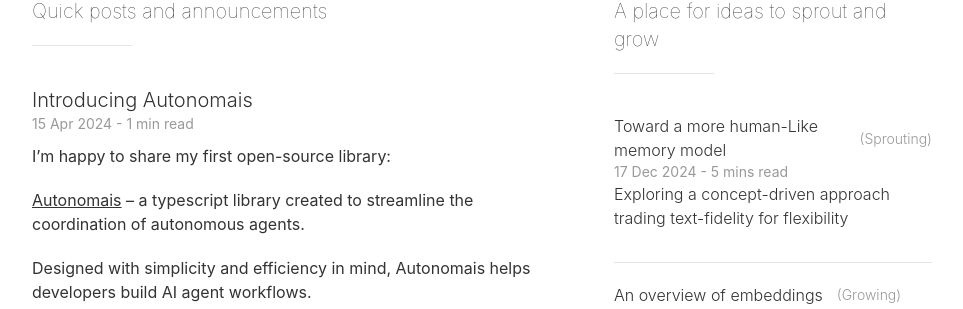
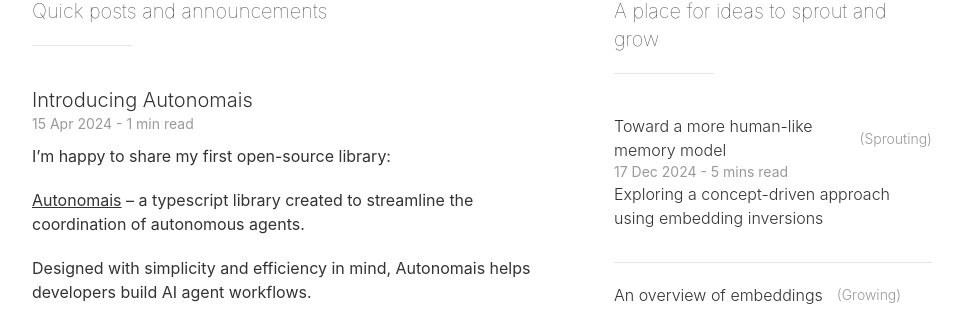
Before and after one commit to nyvyn/nyvyn.github.io, a Jekyll site: the page built from _pages/index.markdown, in a window 1280 px wide. Shown: the part 341-650 px from the top of the page, without its empty margins (158-1121 px from the left). Built offline with Jekyll 4.4.1, drawn with Linux system fonts in a browser that asks for light colours.

Commit message:
Correct typos and refine description in memory model note
Fixed capitalization in the title and adjusted the description for clarity. Also corrected a minor typo in the body to improve readability and accuracy of the content.

```diff
--- a/_notes/2024-12-17-lossy-embedding-inversion.markdown
+++ b/_notes/2024-12-17-lossy-embedding-inversion.markdown
@@ -1,7 +1,7 @@
 ---
 layout: note
-title: Toward a more human-Like memory model
-description: Exploring a concept-driven approach trading text-fidelity for flexibility
+title: Toward a more human-like memory model
+description: Exploring a concept-driven approach using embedding inversions
 status: Sprouting
 ---
 
```
Also changed, not shown: other parts of _notes/2024-12-17-lossy-embedding-inversion.markdown (+1 -1 lines).
